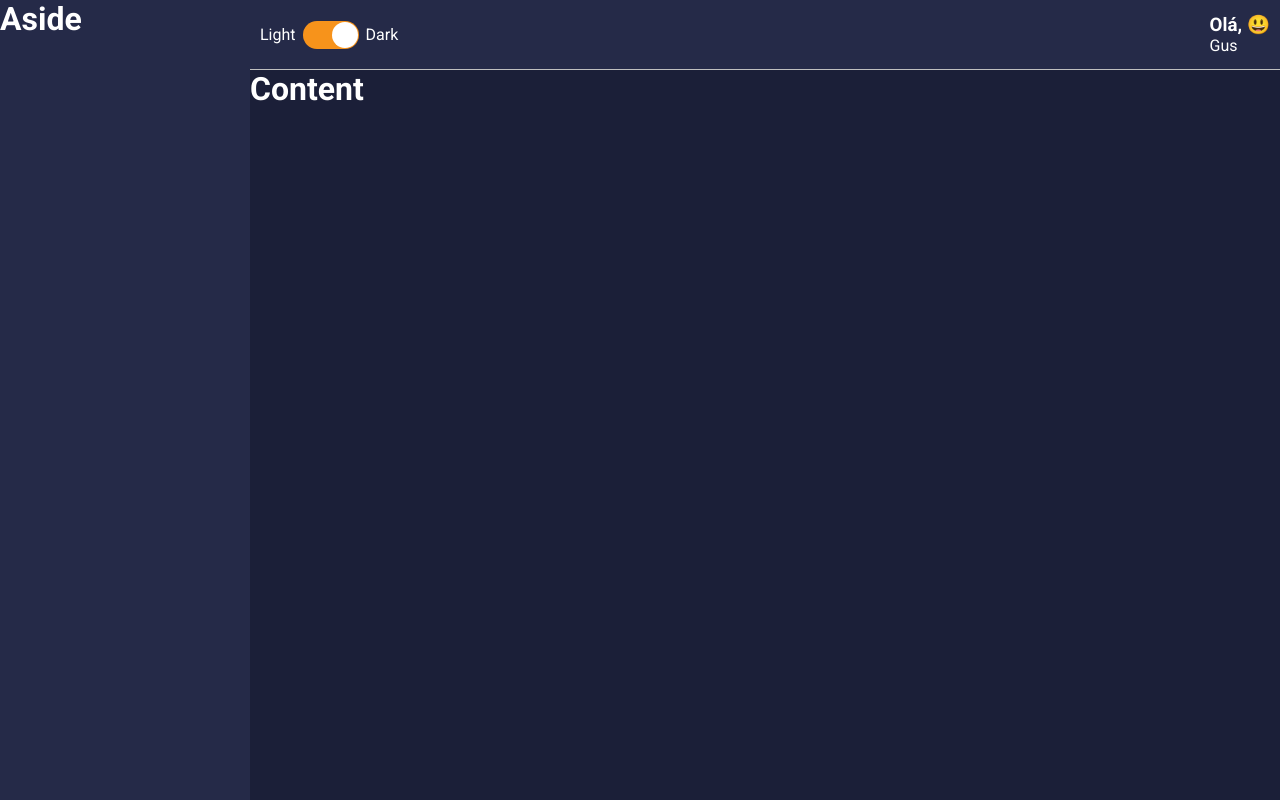
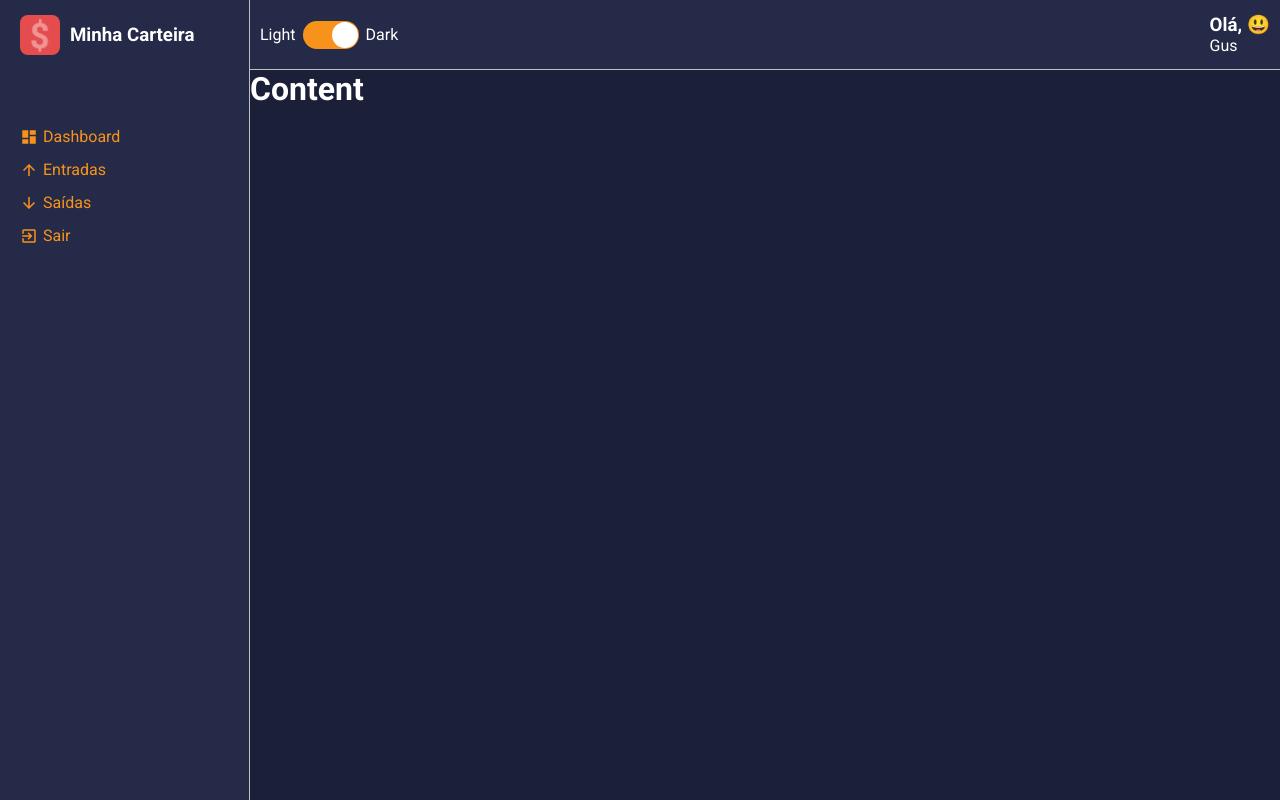
Before and after one commit to gusintheeshell/react-dashboard-financial, a React (Create React App) app: page / in a window 1280 px wide. Built offline with nearby package versions, Linux system fonts and the light colour scheme.

Commit message:
feat: aside component

```diff
--- a/src/components/Aside/index.tsx
+++ b/src/components/Aside/index.tsx
@@ -1,11 +1,48 @@
 import React from "react"
+import {
+  MdDashboard,
+  MdArrowDownward,
+  MdArrowUpward,
+  MdExitToApp,
+} from "react-icons/md"
 
-import { Container } from "./styles"
+import logoImg from "@/assets/logo.svg"
+
+import {
+  Container,
+  Header,
+  Title,
+  LogoImg,
+  MenuContainer,
+  MenuItemLink,
+} from "./styles"
 
 const Aside: React.FC = () => {
   return (
     <Container>
-      <h1>Aside</h1>
+      <Header>
+        <LogoImg src={logoImg} alt="Logo Minha Carteira" />
+        <Title>Minha Carteira</Title>
+      </Header>
+
+      <MenuContainer>
+        <MenuItemLink href="#">
+          <MdDashboard />
+          Dashboard
+        </MenuItemLink>
+        <MenuItemLink href="#">
+          <MdArrowUpward />
+          Entradas
+        </MenuItemLink>
+        <MenuItemLink href="#">
+          <MdArrowDownward />
+          Saídas
+        </MenuItemLink>
+        <MenuItemLink href="#">
+          <MdExitToApp />
+          Sair
+        </MenuItemLink>
+      </MenuContainer>
     </Container>
   )
 }
--- a/src/components/Aside/styles.ts
+++ b/src/components/Aside/styles.ts
@@ -2,6 +2,45 @@
 
 export const Container = styled.div`
   grid-area: AS;
+  background-color: ${(props) => props.theme.colors.secondary};
+  padding-left: 20px;
+  border-right: 1px solid ${(props) => props.theme.colors.gray};
+`
+
+export const Header = styled.header`
+  height: 70px;
+  display: flex;
+  align-items: center;
+`
+export const LogoImg = styled.img`
+  width: 40px;
+  height: 40px;
+`
+export const Title = styled.h3`
   color: ${(props) => props.theme.colors.white};
-  background-color: ${(props) => props.theme.colors.secondary};
+  margin-left: 10px;
 `
+export const MenuContainer = styled.nav`
+  display: flex;
+  flex-direction: column;
+  margin-top: 50px;
+`
+export const MenuItemLink = styled.a`
+  color: ${(props) => props.theme.colors.info};
+  text-decoration: none;
+
+  margin: 7px 0;
+  display: flex;
+  align-items: center;
+
+  transition: opacity 0.3s;
+
+  &:hover {
+    opacity: 0.7;
+  }
+
+  > svg {
+    font-size: 18px;
+    margin-right: 5px;
+  }
+`
```
